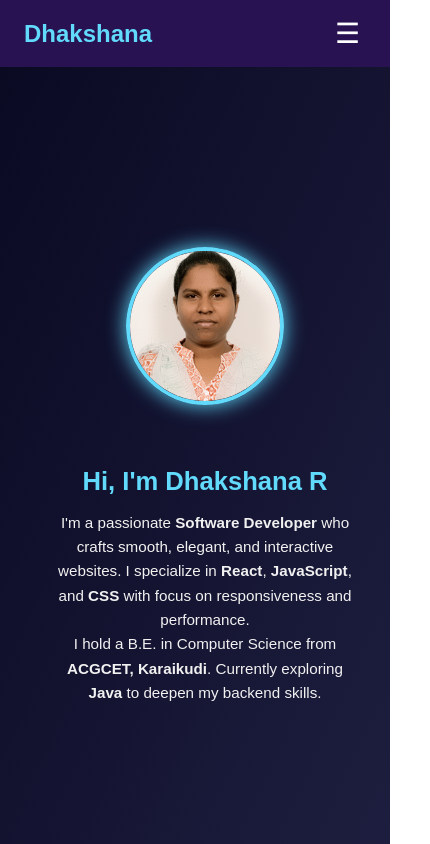
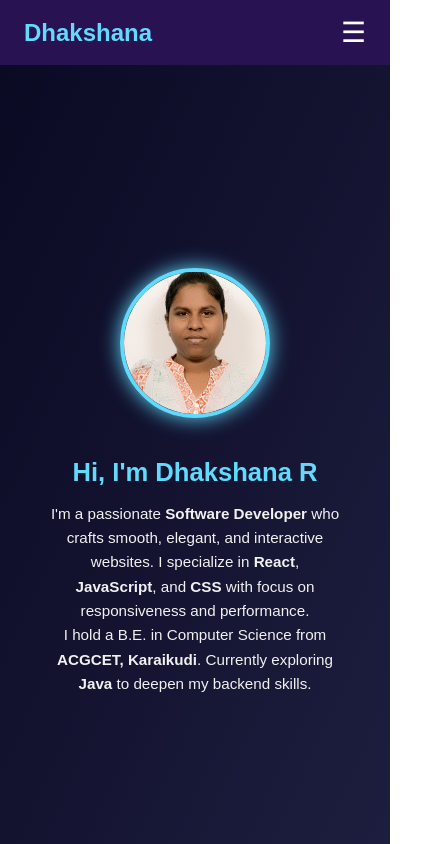
Before and after one commit to Dhakshana20/My-React-portfolio-website, a React (Vite) app: page / in a window 390 px wide. Shown: the top 844 px of the page, 430 px wide, since content can reach past the window. Built offline with nearby package versions, Linux system fonts and the light colour scheme.

Commit message:
new update

```diff
--- a/src/App.css
+++ b/src/App.css
@@ -5,6 +5,25 @@
   --text: #fff;
 }
 
+/* ✅ Global Reset (add this) */
+* {
+  margin: 0;
+  padding: 0;
+  box-sizing: border-box;
+}
+
+html, body {
+  width: 100%;
+  max-width: 100%;
+  overflow-x: hidden;
+}
+
+input, textarea, button {
+  max-width: 100%;
+  box-sizing: border-box;
+}
+
+/* Themes */
 .light-theme {
   --nav-bg: #f0f0f0;
   --accent: #6e00ff;
--- a/src/Components/Navbar.css
+++ b/src/Components/Navbar.css
@@ -65,7 +65,7 @@
     right: 0;
     flex-direction: column;
     background: #1a093e;
-    width: 100vw;
+    width: 100%; /* ✅ FIXED (was 100vw) */
     padding: 20px 0;
     text-align: center;
     box-shadow: 0 4px 10px rgba(0, 0, 0, 0.3);
```
